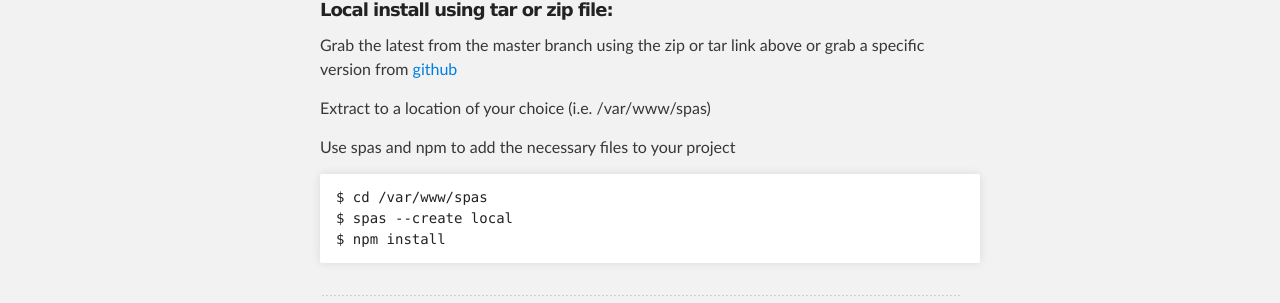
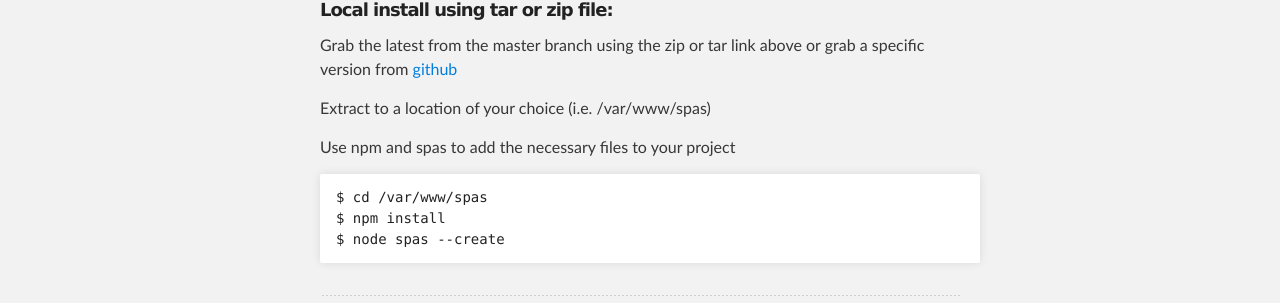
Before and after one commit to dtex/spas, a plain HTML site: page installation.html in a window 1280 px wide. Shown: the part 1192-1495 px from the top of the page. Drawn offline with Linux system fonts and the light colour scheme.

Commit message:
Fix errors in installation steps

```diff
--- a/installation.html
+++ b/installation.html
@@ -70,10 +70,10 @@
 		<h5>Local install using tar or zip file:</h5>
 		<p>Grab the latest from the master branch using the zip or tar link above or grab a specific version from <a href="http://www.github.com/dtex/spas/tags">github</a></p>
 		<p>Extract to a location of your choice (i.e. /var/www/spas)</p>
-		<p>Use spas and npm to add the necessary files to your project</p>
+		<p>Use npm and spas to add the necessary files to your project</p>
 		<pre><code>$ cd /var/www/spas
-$ spas --create local
-$ npm install</code></pre><br/>
+$ npm install
+$ node spas --create</code></pre><br/>
 		<hr/>
 
 		<h3>Test</h3>
```
